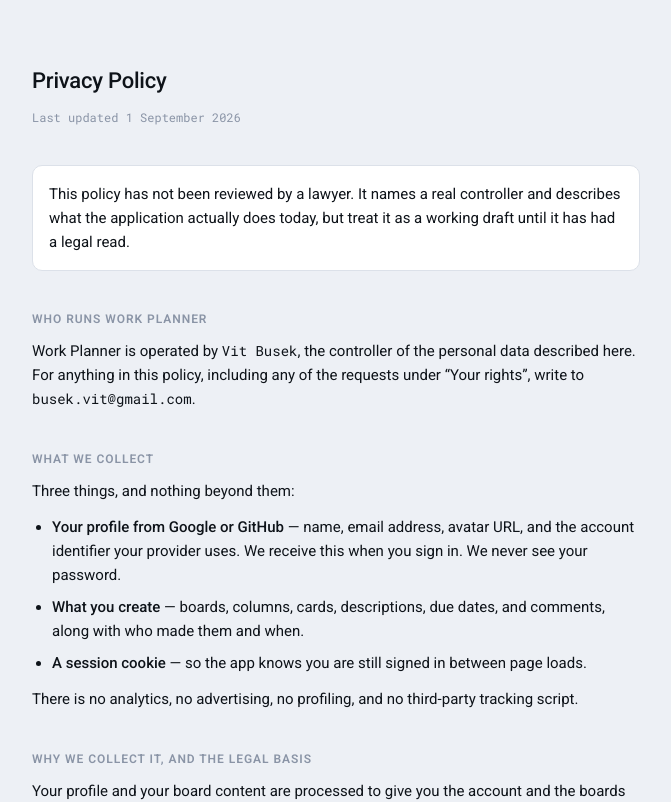
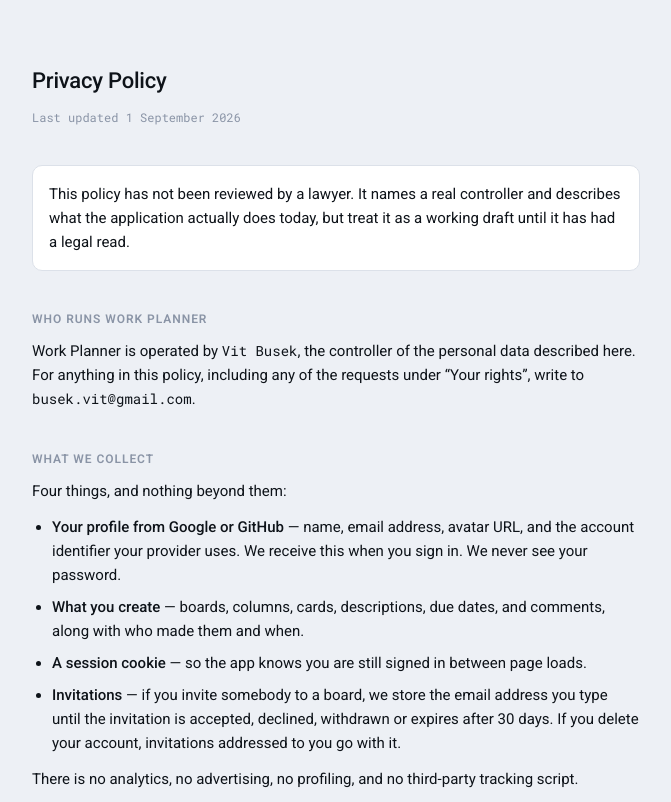
Before and after one commit to JimBimCZ/work-planner, a Next.js app: page /privacy in a window 1280 px wide. Shown: the top 802 px of the page, without its empty margins (304-975 px from the left). Built offline with nearby package versions, Linux system fonts and the light colour scheme.

Commit message:
fix: delete pending invites with the account they name

```diff
--- a/app/(legal)/privacy/page.tsx
+++ b/app/(legal)/privacy/page.tsx
@@ -54,7 +54,7 @@
       </Section>
 
       <Section title="What we collect">
-        <p className="text-[15px]/6">Three things, and nothing beyond them:</p>
+        <p className="text-[15px]/6">Four things, and nothing beyond them:</p>
         <ul className="flex list-disc flex-col gap-2 pl-5 text-[15px]/6">
           <li>
             <strong className="font-medium">Your profile from Google or GitHub</strong> — name,
@@ -68,6 +68,12 @@
           <li>
             <strong className="font-medium">A session cookie</strong> — so the app knows you are
             still signed in between page loads.
+          </li>
+          <li>
+            <strong className="font-medium">Invitations</strong> — if you invite somebody to a
+            board, we store the email address you type until the invitation is accepted, declined,
+            withdrawn or expires after 30 days. If you delete your account, invitations addressed
+            to you go with it.
           </li>
         </ul>
         <p className="text-[15px]/6">
--- a/components/app/delete-account.tsx
+++ b/components/app/delete-account.tsx
@@ -27,7 +27,7 @@
           result.error === 'EMAIL_MISMATCH'
             ? 'That is not your email address. Type it exactly to delete your account.'
             : result.error === 'OWNS_SHARED_BOARDS'
-              ? 'Delete the boards listed above first.'
+              ? 'Delete the boards listed above, or hand each one to a member from its members dialog, first.'
               : 'Your account could not be deleted. Try again.',
         );
         return;
@@ -59,8 +59,8 @@
       {blockedBoards.length > 0 ? (
         <div className="mt-4">
           <p className="text-[15px]/6">
-            You own boards that other people are on. Delete them first, and your account can go with
-            them.
+            You own boards that other people are on. Delete them, or hand each one to a member from
+            its members dialog, and your account can go with them.
           </p>
           <ul className="mt-2 space-y-1">
             {blockedBoards.map((board) => (
--- a/lib/actions/account.ts
+++ b/lib/actions/account.ts
@@ -1,13 +1,13 @@
 'use server';
 
-import { eq } from 'drizzle-orm';
+import { eq, sql } from 'drizzle-orm';
 import { revalidatePath } from 'next/cache';
 import { z } from 'zod';
 
 import { sharedBoardsOwnedBy } from '@/lib/account';
 import { auth, signOut } from '@/lib/auth';
 import { db } from '@/lib/db';
-import { users } from '@/lib/db/schema';
+import { boardInvites, users } from '@/lib/db/schema';
 
 const schema = z.object({ confirmEmail: z.string() });
 
@@ -34,6 +34,10 @@
       return { ok: false, error: 'OWNS_SHARED_BOARDS', boards: shared } as const;
     }
 
+    // board_invites keys on an address, not a user id, so no foreign key removes
+    // these. An invite left behind would keep an email address alive after the
+    // account it names is gone.
+    await tx.delete(boardInvites).where(sql`lower(${boardInvites.email}) = ${typed}`);
     await tx.delete(users).where(eq(users.id, userId));
     return { ok: true } as const;
   });
```
Also changed, not shown: 2 other files (tests, documents, lock files or other folders).
